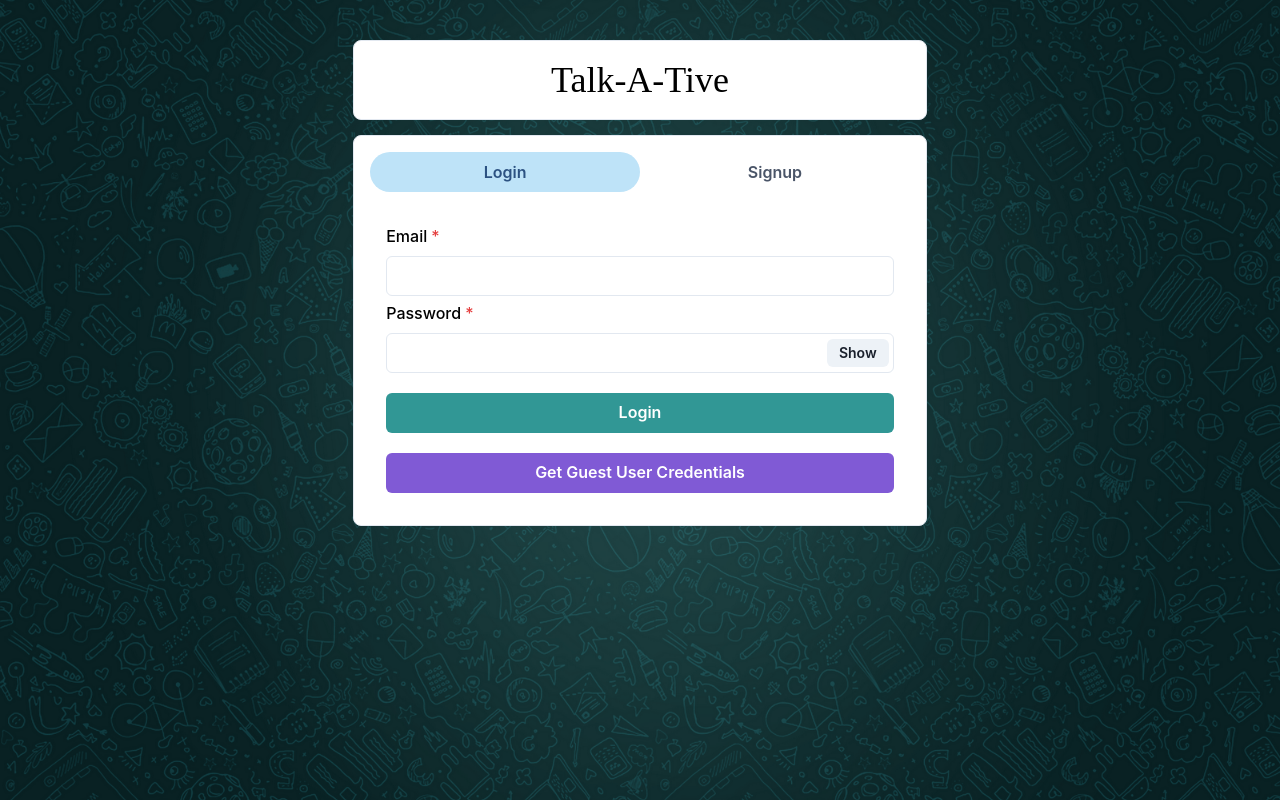
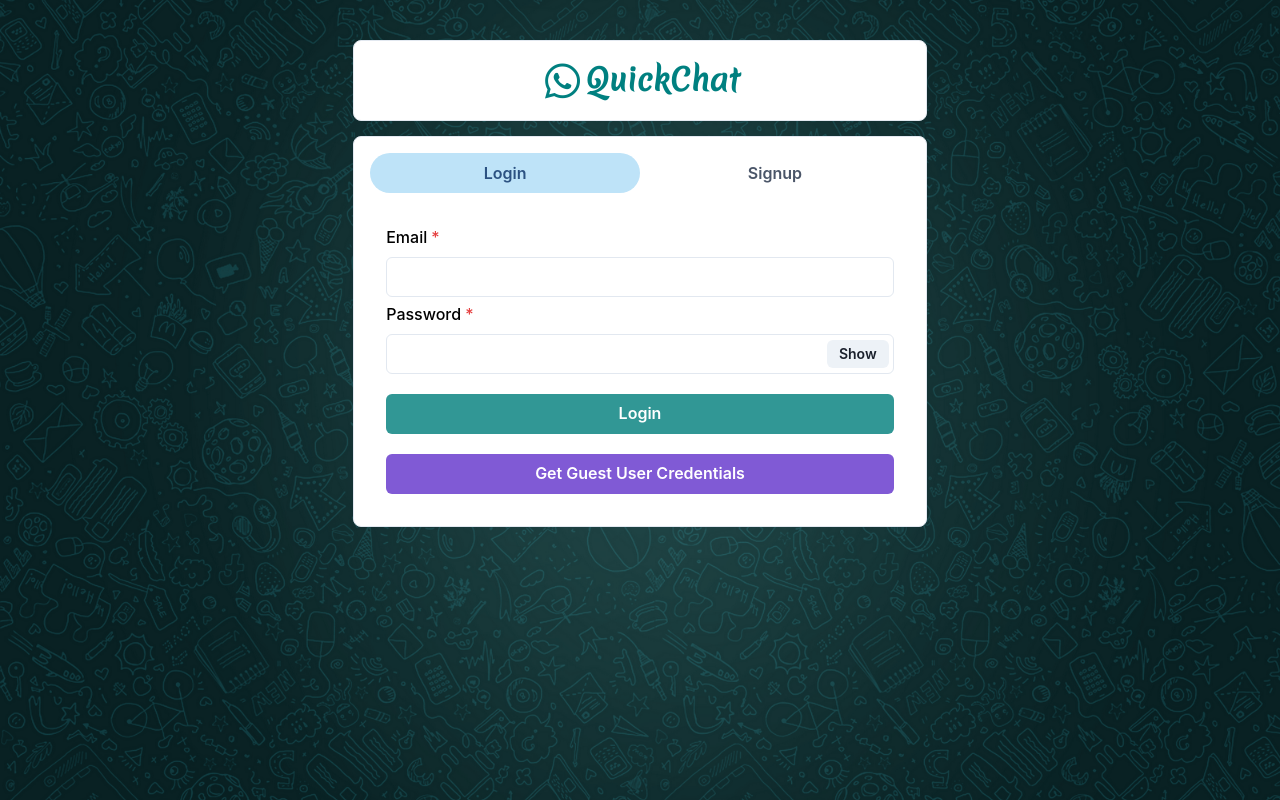
Before and after one commit to Devendra0106/MERN_Chat_App, a React (Create React App) app in the folder frontend/: page / in a window 1280 px wide. Built offline with nearby package versions, Linux system fonts and the light colour scheme.

Commit message:
Updated Home component

```diff
--- a/frontend/src/pages/HomePage.js
+++ b/frontend/src/pages/HomePage.js
@@ -36,9 +36,21 @@ const HomePage = () => {
 				borderRadius="lg"
 				borderWidth="1px"
 			>
-				<Text fontSize="4xl" fontFamily="Work sans">
-					Talk-A-Tive
-				</Text>
+				<Box
+					display="flex"
+					fontSize="3xl"
+					fontFamily="Merienda"
+					fontWeight="bold"
+					align="center"
+					textAlign="center"
+					padding={1}
+					color="teal"
+				>
+					<Box style={{ padding: "2px 5px 0px", color: "teal" }}>
+						<i class="fab fa-whatsapp fa-lg"></i>
+					</Box>
+					<Box display={{ base: "none", md: "flex" }}>QuickChat</Box>
+				</Box>
 			</Box>
 			<Box bg="white" w="100%" p={4} borderRadius="lg" borderWidth="1px">
 				<Tabs variant="soft-rounded">
```
